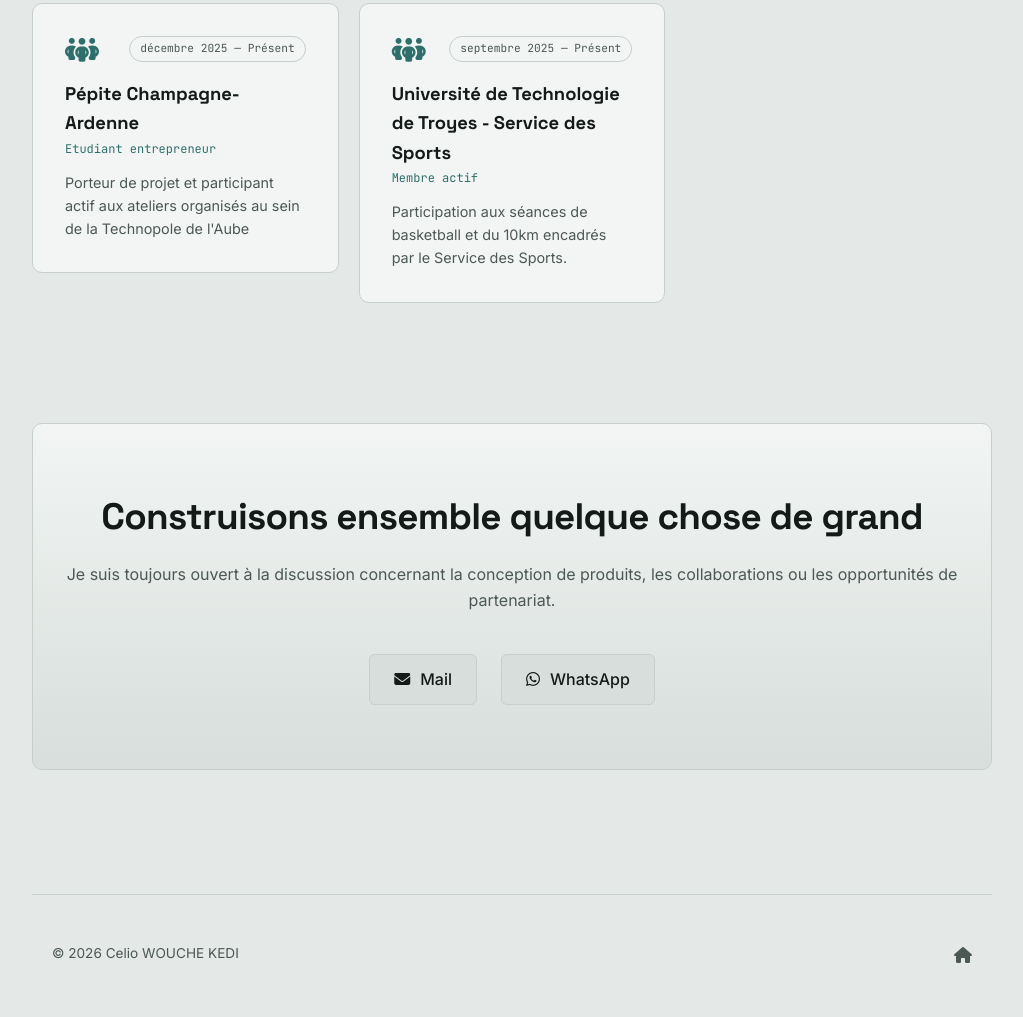
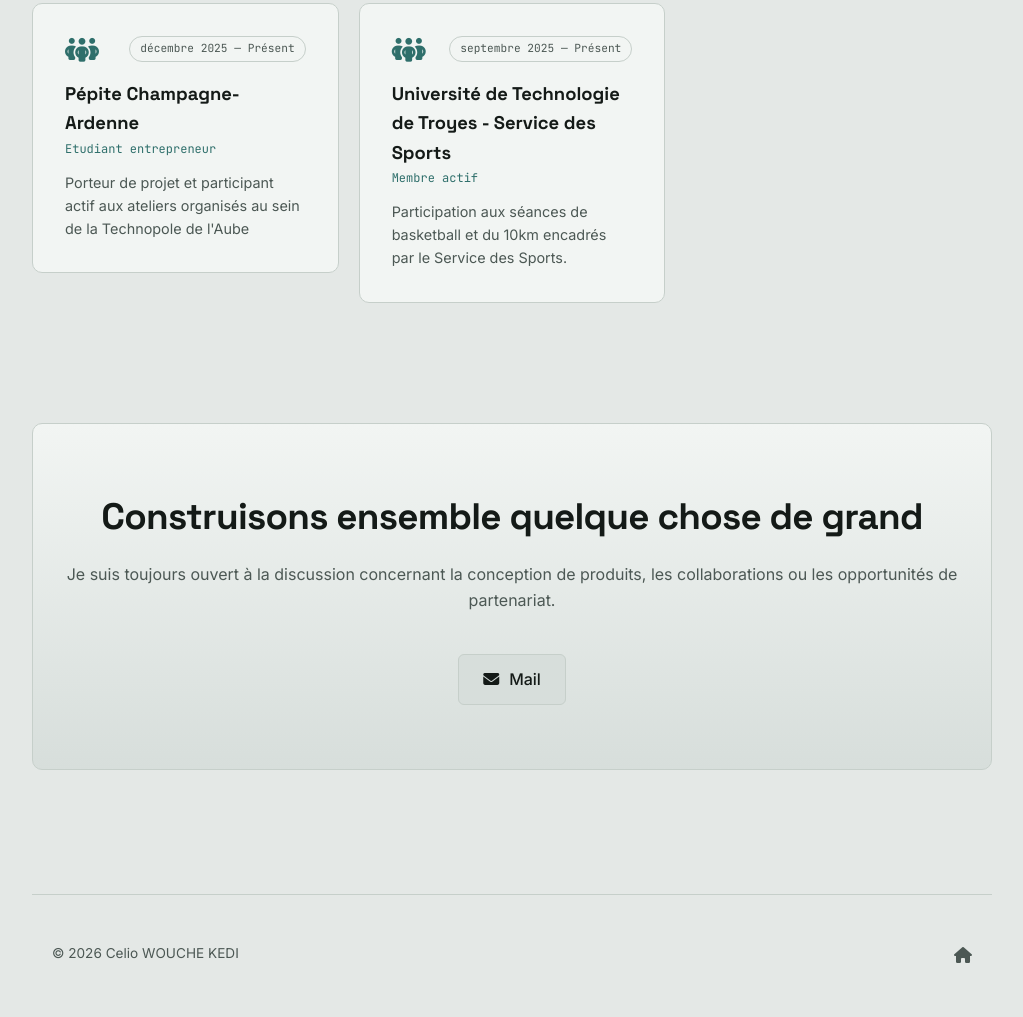
Before and after one commit to CelioKedi20/ePortfolio, a plain HTML site: page index.html in a window 1280 px wide. Shown: the part 2974-3991 px from the top of the page, without its empty margins (128-1151 px from the left). Drawn offline with Linux system fonts and the light colour scheme.

Commit message:
Maj des infos de contact

```diff
--- a/index.html
+++ b/index.html
@@ -207,9 +207,6 @@
             <a href="mailto:celiokedi20@gmail.com" class="email-btn">
               <i class="fa-solid fa-envelope"></i> Mail
             </a>
-            <a href="https://wa.me/33663430971" class="whatsapp-btn">
-              <i class="fa-brands fa-whatsapp"></i> WhatsApp
-            </a>
           </div>
         </div>
       </section>
```
